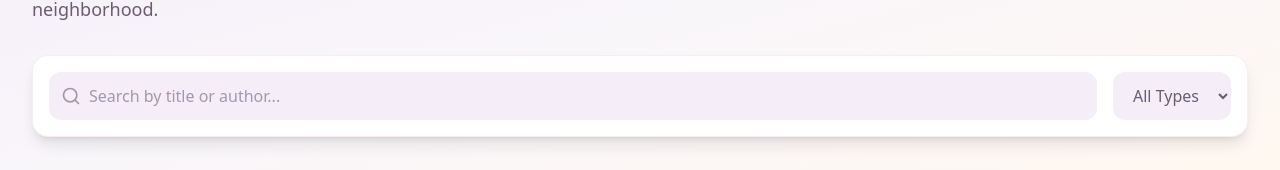
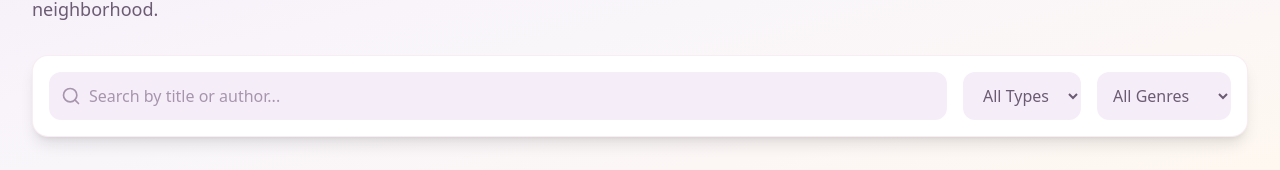
Before and after one commit to codee-wizard/bookSwap, a React app in the folder frontend/: page /home in a window 1280 px wide. Shown: the part 202-372 px from the top of the page. Built offline with nearby package versions, Linux system fonts and the light colour scheme; no server answers; sample sign-in values are in the browser's storage; the HTML template or start-up script is replaced by a standard one.

Commit message:
profile changes

```diff
--- a/frontend/src/pages/Homepage.jsx
+++ b/frontend/src/pages/Homepage.jsx
@@ -12,6 +12,7 @@ export function Homepage() {
     const [loading, setLoading] = useState(true);
     const [search, setSearch] = useState('');
     const [filterType, setFilterType] = useState('');
+    const [genre, setGenre] = useState('');
     const [page, setPage] = useState(1);
     const [hasMore, setHasMore] = useState(false);
 
@@ -20,11 +21,11 @@ export function Homepage() {
     useEffect(() => {
         setPage(1); // Reset page when filters change
         fetchBooks(1, true);
-    }, [search, filterType]);
+    }, [search, filterType, genre]);
 
     const fetchBooks = async (pageNum = 1, isNewFilter = false) => {
         try {
-            const params = { search, type: filterType, page: pageNum, limit: 8 };
+            const params = { search, type: filterType, genre, page: pageNum, limit: 8 };
             const res = await bookService.getAllBooks(params);
 
             if (isNewFilter) {
@@ -94,6 +95,29 @@ export function Homepage() {
                                 <option value="Swap">Swap</option>
                                 <option value="Sell">Buy</option>
                             </select>
+                            <select
+                                value={genre}
+                                onChange={(e) => setGenre(e.target.value)}
+                                className="px-3 py-3 rounded-xl bg-[#F5EEF9] text-[#6B5B73] border-none focus:ring-2 focus:ring-[#9B7EBD]/20"
+                            >
+                                <option value="">All Genres</option>
+                                <option value="Romance">Romance</option>
+                                <option value="Thriller">Thriller</option>
+                                <option value="Sci-Fi">Sci-Fi</option>
+                                <option value="Biography">Biography</option>
+                                <option value="Self-help">Self-help</option>
+                                <option value="History">History</option>
+                                <option value="Sonnet">Sonnet</option>
+                                <option value="Free Verse">Free Verse</option>
+                                <option value="Haiku">Haiku</option>
+                                <option value="Plays">Plays</option>
+                                <option value="Screenplays">Screenplays</option>
+                                <option value="Textbooks">Textbooks</option>
+                                <option value="Manuals">Manuals</option>
+                                <option value="Comics">Comics</option>
+                                <option value="Novellas">Novellas</option>
+                                <option value="Anthologies">Anthologies</option>
+                            </select>
                         </div>
                     </div>
                 </div>
--- a/frontend/src/pages/MyBooks.jsx
+++ b/frontend/src/pages/MyBooks.jsx
@@ -278,7 +278,27 @@ export function MyBooks() {
                                             value={formData.genre}
                                             onChange={e => setFormData({ ...formData, genre: e.target.value })}
                                             className="w-full px-4 py-3 rounded-xl bg-[#F5EEF9] border-none focus:ring-2 focus:ring-[#9B7EBD]/20"
+                                            list="genre-options"
+                                            placeholder="Select or type genre"
                                         />
+                                        <datalist id="genre-options">
+                                            <option value="Romance" />
+                                            <option value="Thriller" />
+                                            <option value="Sci-Fi" />
+                                            <option value="Biography" />
+                                            <option value="Self-help" />
+                                            <option value="History" />
+                                            <option value="Sonnet" />
+                                            <option value="Free Verse" />
+                                            <option value="Haiku" />
+                                            <option value="Plays" />
+                                            <option value="Screenplays" />
+                                            <option value="Textbooks" />
+                                            <option value="Manuals" />
+                                            <option value="Comics" />
+                                            <option value="Novellas" />
+                                            <option value="Anthologies" />
+                                        </datalist>
                                     </div>
                                     <div>
                                         <label className="block text-sm font-medium text-[#3D3344] mb-2">Condition</label>
```
